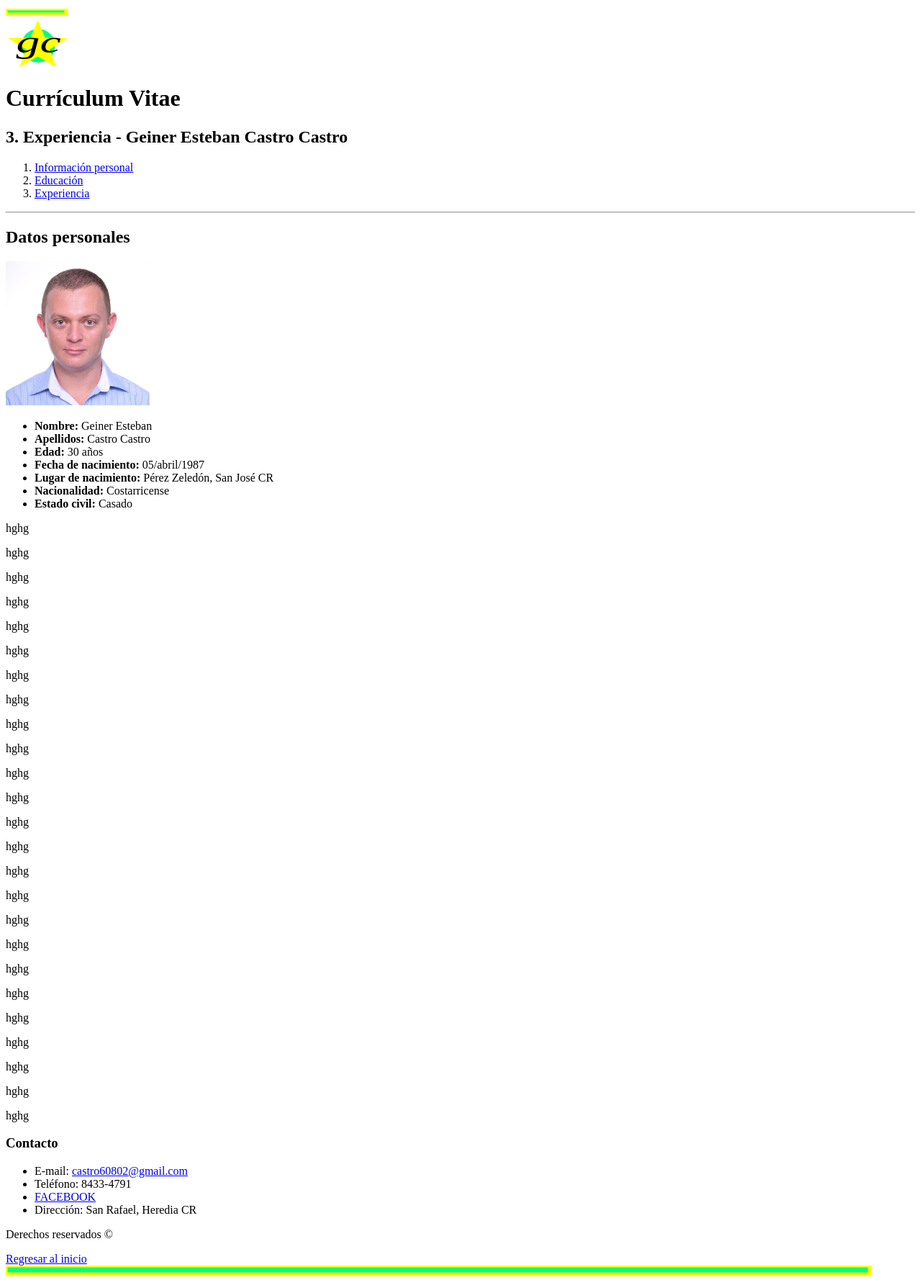
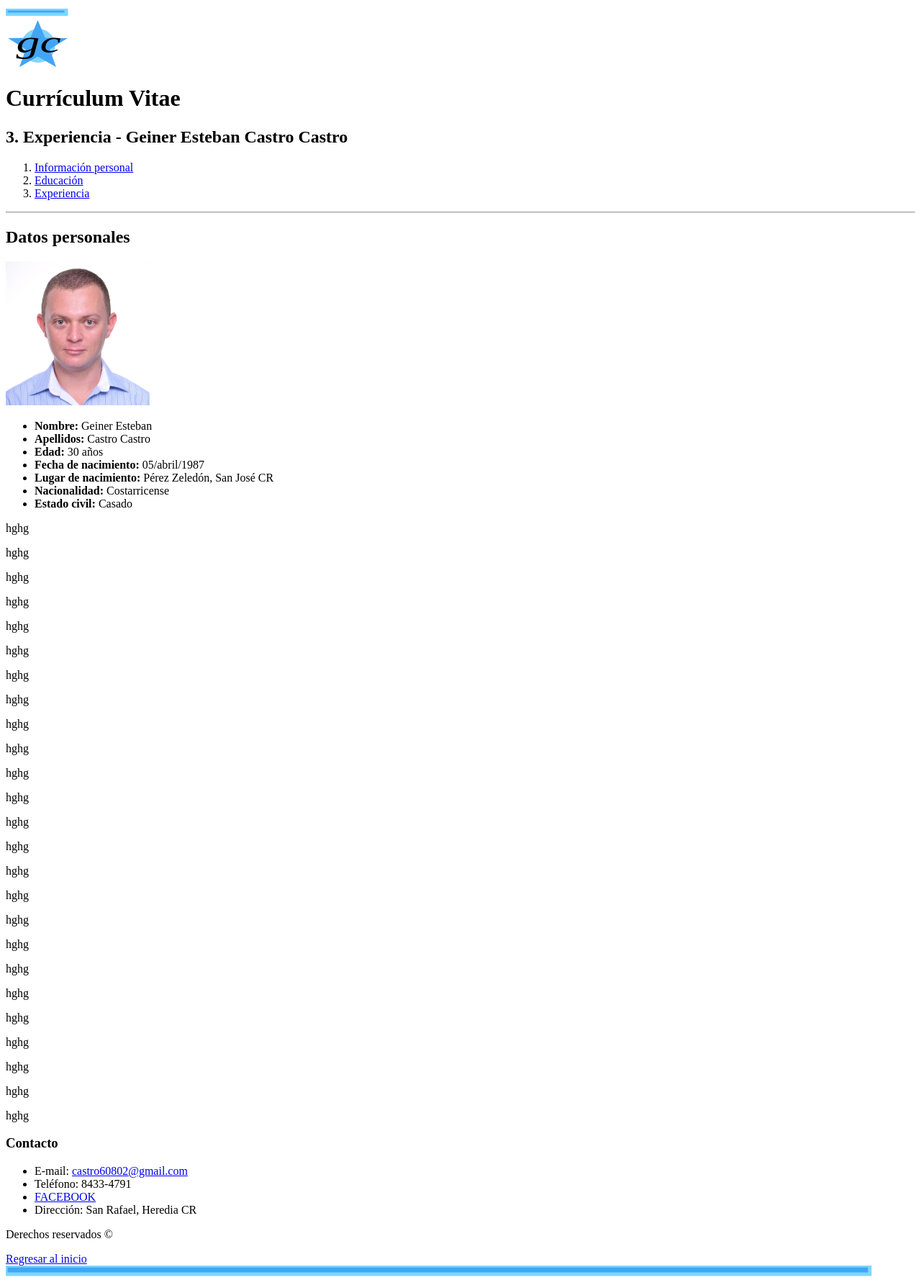
Before and after one commit to cr-geiner/html-final-NU, a plain HTML site: page experiencia.html in a window 1280 px wide. Shown: the whole page at 72% size. Drawn offline with Linux system fonts and the light colour scheme.

Commit message:
actualize los colores del los svg

```diff
--- a/experiencia.html
+++ b/experiencia.html
@@ -7,18 +7,19 @@
 	<title>Experiencia</title>
 </head>
 <body>
+
 	<header>
-		 <!-- codifiqué una pequeña figura utilizando svg y dibujé otra con la herramienta SVG-edit e inserte el código generado, luego modifiqué los colores -->
+		 <!-- codifiqué una pequeña figura utilizando svg directamente en el html y dibujé otra con la herramienta SVG-edit e inserte el código generado, luego modifiqué los colores -->
 		<svg width="100%" height="10">
-				<rect width="84px" height="8" fill="#00ff7f" stroke="#ffff00" stroke-width="5px" />
+				<rect width="84px" height="8" fill="#42a5f5" stroke="#80d6ff" stroke-width="5px" />
 			</svg>
 		<svg width="90" height="67" xmlns="http://www.w3.org/2000/svg" xmlns:svg="http://www.w3.org/2000/svg">
 		 <!-- Created with SVG-edit - http://svg-edit.googlecode.com/ -->
 		 <g stroke="null">
 		  <title>Layer 1</title>
 		  <g stroke="null" id="svg_1">
-		   <circle stroke="#000000" fill="#00ff7f" stroke-width="0.1" stroke-dasharray="null" stroke-linejoin="null" stroke-linecap="null" cx="45.09783" cy="37.55305" r="23.26574" id="svg_12"/>
-		   <polygon stroke="#000000" id="svg_4" fill="#ffff00" points="44.5000140504726,2.0245423316955566 54.72363882415266,26.390768915092217 85.8554232611732,26.916337846122865 61.042183143099464,42.501082819725575 70.0590651679795,67.19214677537008 44.5000140504726,52.457811454368816 18.940965637139016,67.19214677537008 27.95784766201905,42.501082819725575 3.1446075439453125,26.916337846122865 34.27640009348579,26.390768915092217 44.5000140504726,2.0245423316955566 54.72363882415266,26.390768915092217 " stroke-width="0"/>
+		   <circle stroke="#000000" fill="#80d6ff" stroke-width="0.1" stroke-dasharray="null" stroke-linejoin="null" stroke-linecap="null" cx="45.09783" cy="37.55305" r="23.26574" id="svg_12"/>
+		   <polygon stroke="#000000" id="svg_4" fill="#42a5f5" points="44.5000140504726,2.0245423316955566 54.72363882415266,26.390768915092217 85.8554232611732,26.916337846122865 61.042183143099464,42.501082819725575 70.0590651679795,67.19214677537008 44.5000140504726,52.457811454368816 18.940965637139016,67.19214677537008 27.95784766201905,42.501082819725575 3.1446075439453125,26.916337846122865 34.27640009348579,26.390768915092217 44.5000140504726,2.0245423316955566 54.72363882415266,26.390768915092217 " stroke-width="0"/>
 		   <text stroke="#000000" fill="#000000" stroke-width="0" stroke-dasharray="null" stroke-linejoin="null" stroke-linecap="null" x="204.5" y="234.5" id="svg_3" font-size="28" font-family="serif" text-anchor="middle" xml:space="preserve" transform="matrix(2.347025188906629,0,0,1.5859145034430866,-434.362544977669,-325.1478757249152) " font-style="italic">gc</text>
 		  </g>
 		 </g>
@@ -98,7 +99,7 @@
 		</p>
 		<a href="#personal">Regresar al inicio</a><br>
 		<svg width="100%" height="15">
-				<rect width="95%" height="12" fill="#00ff7f" stroke="#ffff00" stroke-width="5px" />
+				<rect width="95%" height="12" fill="#42a5f5" stroke="#80d6ff" stroke-width="5px" />
 			</svg>
 	</footer>
 
```
Also changed, not shown: educacion.html (+6 -7 lines), index.html (+8 -7 lines).
